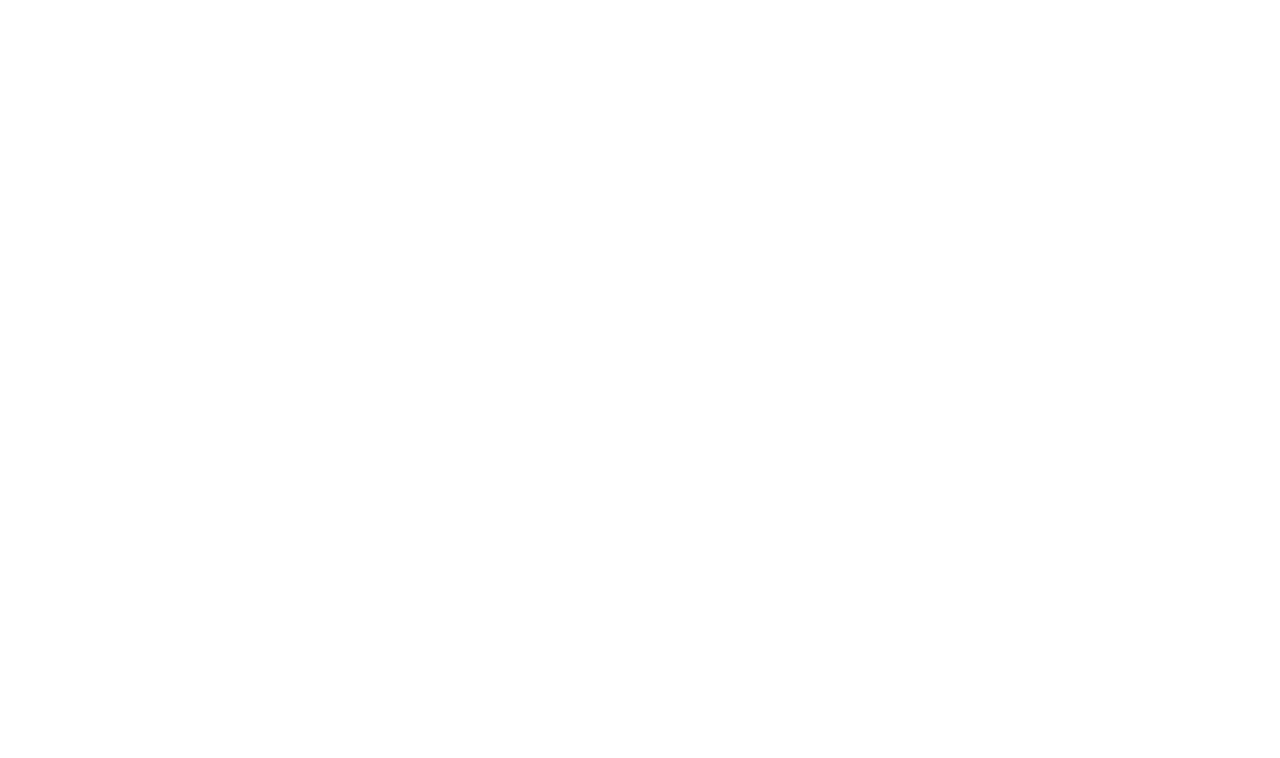
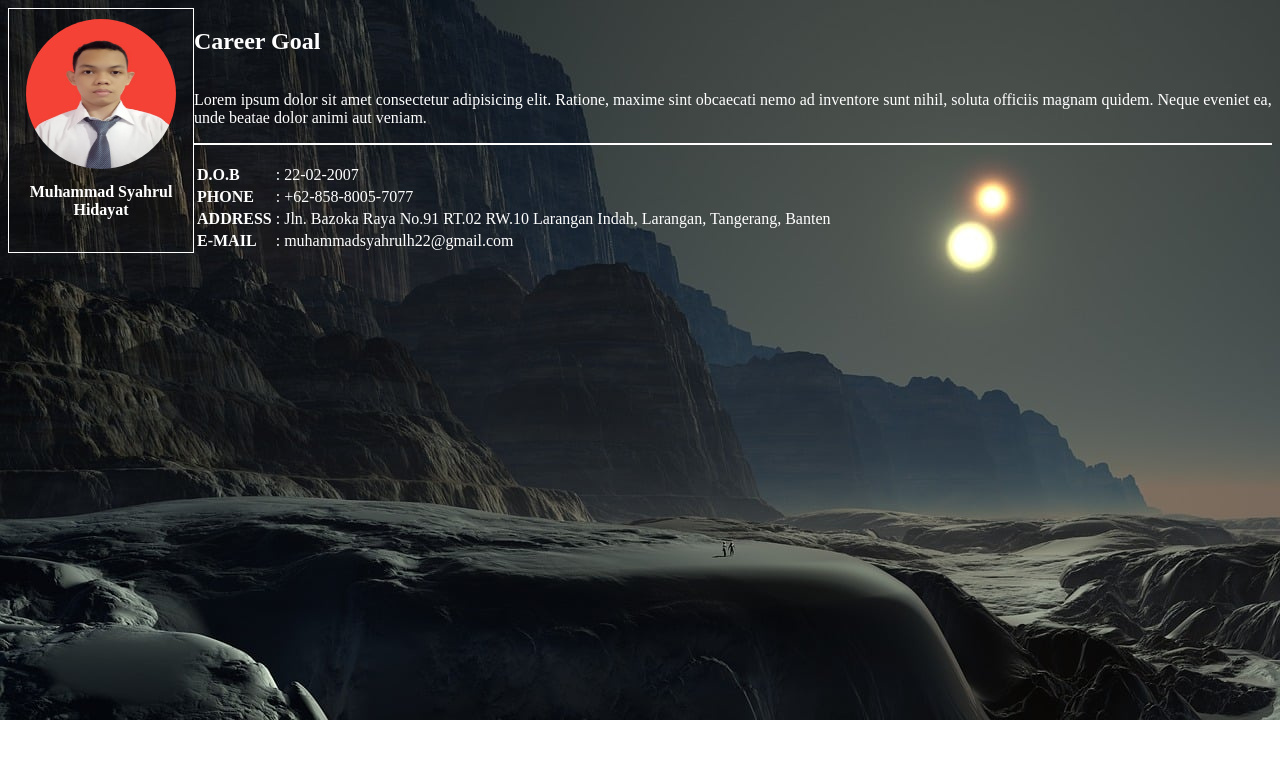
Before and after one commit to Syaahid22/Profile, a plain HTML site: page index.html in a window 1280 px wide. Drawn offline with Linux system fonts and the light colour scheme.

Commit message:
My Profile

```diff
--- a/index.html
+++ b/index.html
@@ -3,7 +3,82 @@
   <head>
     <meta charset="UTF-8" />
     <meta name="viewport" content="width=device-width, initial-scale=1.0" />
-    <title>Document</title>
+    <title>About Me</title>
+    <style>
+      body{
+        background-image: url(images/background.jpg);
+        background-repeat: no-repeat;
+        background-size: cover;
+      }
+      .box {
+        width: 200px;
+        border: 1px solid white;
+        padding: 10px;
+        text-align: center;
+        box-shadow: 0 0 10px rgba(0, 0, 0, 0.1);
+      }
+      .box img {
+        width: 150px;
+        height: 150px;
+        border-radius: 300px;
+      }
+      .box p {
+        margin: 10px 0 0;
+        font-size: 16px;
+        font-weight: bold;
+      }
+      .border {
+        border: 1px solid white;
+      }
+    </style>
   </head>
-  <body></body>
+  <body>
+    <div class="container" style="display: flex;">
+      <div class="box">
+        <img src="images/Syahrul.jpeg" alt="Muhammad Syahrul Hidayat" />
+        <p style="color: white;">Muhammad Syahrul Hidayat</p>
+      </div>
+      <div style="display: flex; flex-direction: column;">
+        <div class="career-goal" style="display: flex;">
+          <h2 style="color: white;"><b>Career Goal</b></h2>
+        </div>
+        <div class="information" style="display: flex">
+          <p style="color: white;">
+            Lorem ipsum dolor sit amet consectetur adipisicing elit. Ratione,
+            maxime sint obcaecati nemo ad inventore sunt nihil, soluta officiis
+            magnam quidem. Neque eveniet ea, unde beatae dolor animi aut veniam.
+          </p>
+        </div>
+        <div class="border my-10 w-full"></div>
+        <br>
+        <div class="table" display: flex>
+          <table style="color: white;">
+            <tr>
+              <td><b>D.O.B</b></td>
+              <td>:</td>
+              <td>22-02-2007</td>
+            </tr>
+            <tr>
+              <td><b>PHONE</b></td>
+              <td>:</td>
+              <td>+62-858-8005-7077</td>
+            </tr>
+            <tr>
+              <td><b>ADDRESS</b></td>
+              <td>:</td>
+              <td>
+                Jln. Bazoka Raya No.91 RT.02 RW.10 Larangan Indah, Larangan,
+                Tangerang, Banten
+              </td>
+            </tr>
+            <tr>
+              <td><b>E-MAIL</b></td>
+              <td>:</td>
+              <td>muhammadsyahrulh22@gmail.com</td>
+            </tr>
+          </table>
+        </div>
+      </div>
+    </div>
+  </body>
 </html>
```
Also changed, not shown: images/Syahrul.jpeg (added), images/background.jpg (added), images/contoh-web-pribadi-barat2.webp (added).
